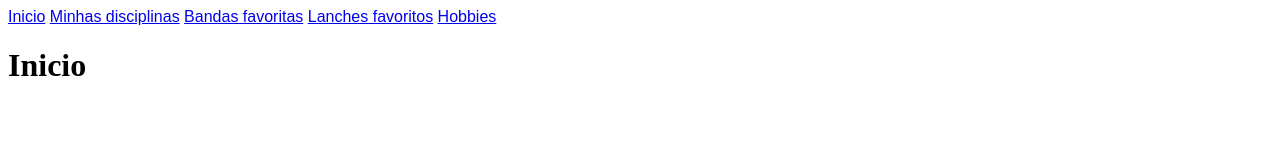
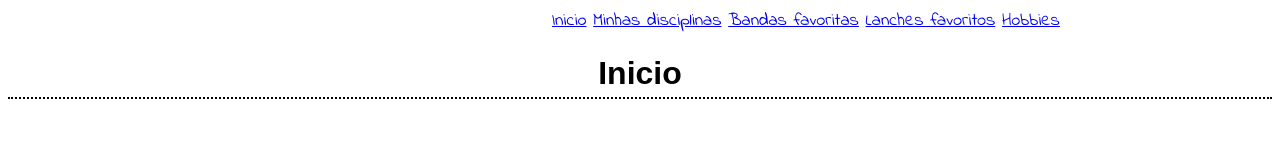
Before and after one commit to mayckondantas/mayckondantas.github.io, a plain HTML site: page index.html in a window 1280 px wide. Drawn offline with Linux system fonts and the light colour scheme.

Commit message:
Update style.css

```diff
--- a/style.css
+++ b/style.css
@@ -1,10 +1,23 @@
 .menu {
-  font-family: "rubik", sans-serif
+  font-family: 'Indie Flower', cursive;
+  font-size: 18px;
+  width: 700px;
+  margin: auto;
 }
 .menu {
   text-decoration: none;
-  color: black
+  color: black;
+  margin-right: 20px;
 }
 .menu > a:visited {
  color: aqua
 }
+.menu >:hover {
+  color: brown;
+}
+h1 {
+  text-align: center;
+  font-family: 'Anton', sans-serif;
+  border-bottom: 2px dotted black;
+  padding-bottom: 5px;
+}
```
